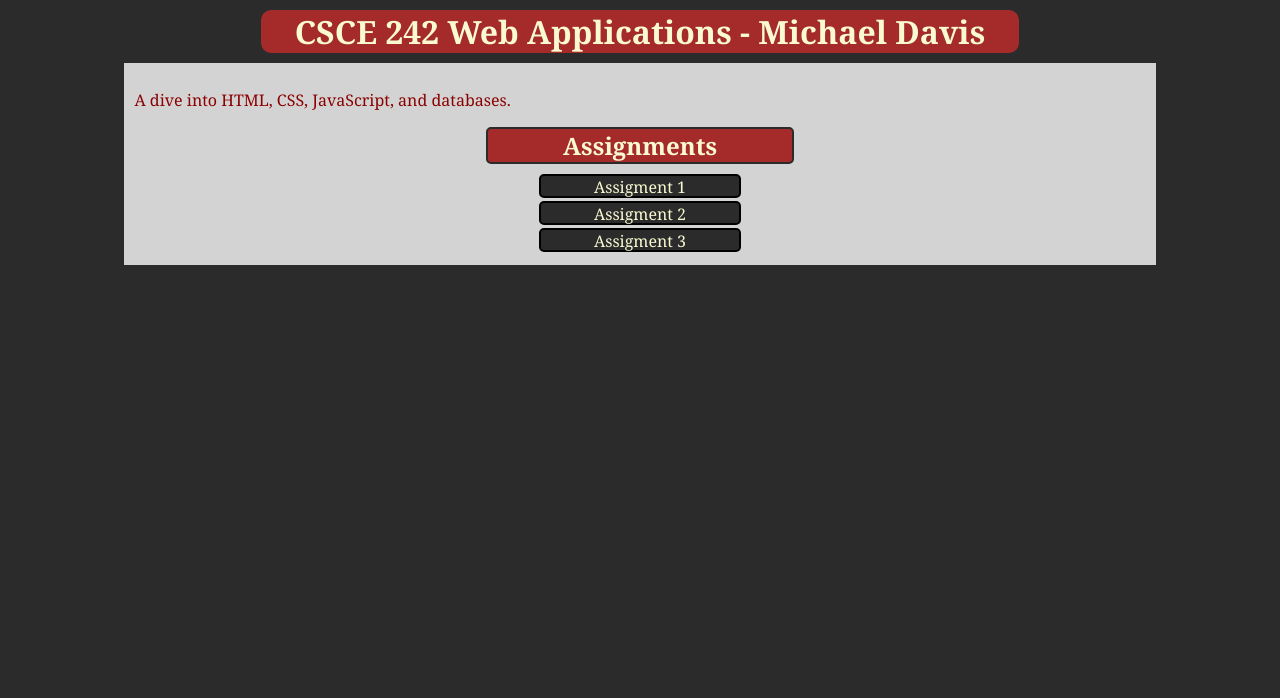
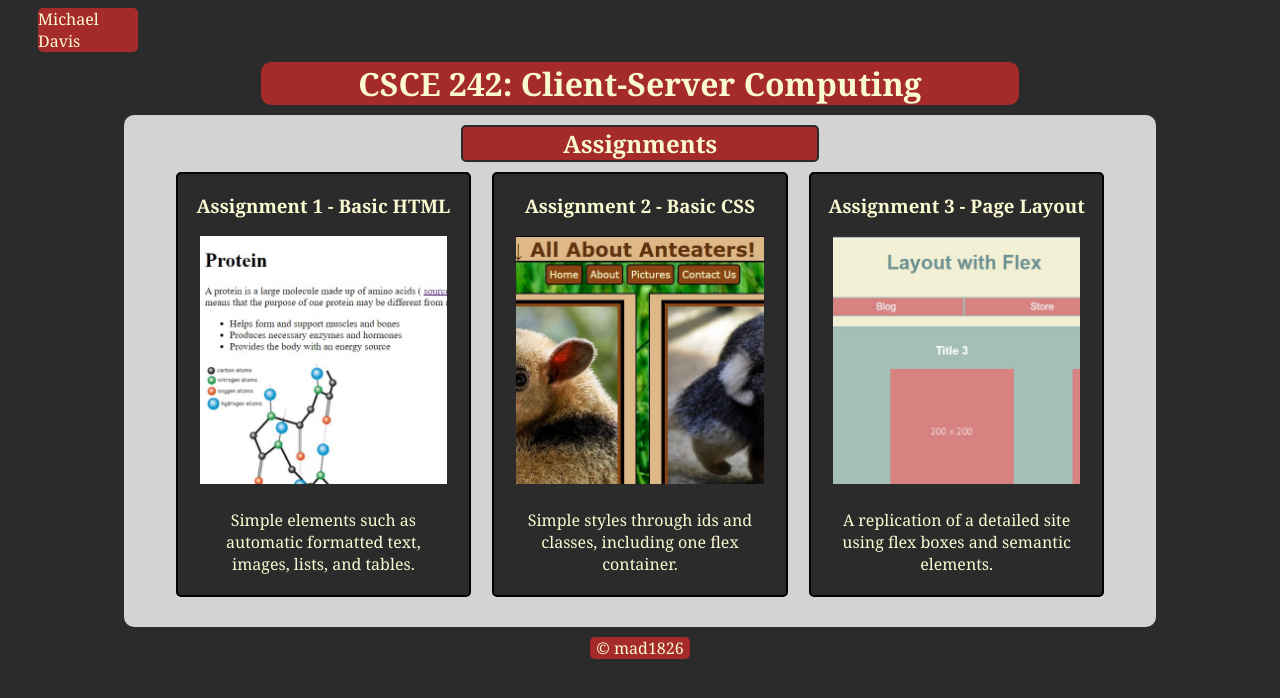
Before and after one commit to mad1826/mad1826.github.io, a plain HTML site: page csce242/index.html in a window 1280 px wide. Drawn offline with Linux system fonts and the light colour scheme.

Commit message:
Commit updated home page

```diff
--- a/csce242/index.html
+++ b/csce242/index.html
@@ -5,15 +5,49 @@
 		<title>Michael Davis CSCE 242</title>
 	</head>
 	<body>
-		<h1 id="title">CSCE 242 Web Applications - Michael Davis</h1>
+		<header>Michael Davis</header>
+		<h1 id="title">CSCE 242: Client-Server Computing</h1>
 		<div id="content">
-			<p>A dive into HTML, CSS, JavaScript, and databases.</p>
 			<h2>Assignments</h2>
-			<ol id="assignments">
-				<li><a href="assignments/01/index.html">Assigment 1</a></li>
-				<li><a href="assignments/02/index.html">Assigment 2</a></li>
-				<li><a href="assignments/03/index.html">Assigment 3</a></li>
-			</ol>
+			<div id="assignments">
+				<article>
+					<a href="assignments/01/index.html">
+						<h3>Assignment 1 - Basic HTML</h3>
+						<div class="assignment-image">
+							<img src="images/ss-1.jpg" />
+						</div>
+						<p>
+							Simple elements such as automatic formatted text, images, lists,
+							and tables.
+						</p>
+					</a>
+				</article>
+				<article>
+					<a href="assignments/02/index.html">
+						<h3>Assignment 2 - Basic CSS</h3>
+						<div class="assignment-image">
+							<img src="images/ss-2.jpg" />
+						</div>
+						<p>
+							Simple styles through ids and classes, including one flex
+							container.
+						</p>
+					</a>
+				</article>
+				<article>
+					<a href="assignments/03/index.html">
+						<h3>Assignment 3 - Page Layout</h3>
+						<div class="assignment-image">
+							<img src="images/ss-3.jpg" />
+						</div>
+						<p>
+							A replication of a detailed site using flex boxes and semantic
+							elements.
+						</p>
+					</a>
+				</article>
+			</div>
 		</div>
+		<footer>&copy; mad1826</footer>
 	</body>
 </html>
--- a/csce242/styles.css
+++ b/csce242/styles.css
@@ -1,6 +1,14 @@
 body {
 	font-family: Cambria, Cochin, Georgia, Times, "Times New Roman", serif;
 	background-color: rgb(43, 43, 43);
+}
+
+header {
+	background-color: brown;
+	color: lightgoldenrodyellow;
+	width: 100px;
+	border-radius: 5px;
+	margin-left: 30px;
 }
 
 #title {
@@ -18,12 +26,13 @@ body {
 	margin: auto;
 	padding: 10px;
 	color: darkred;
+	border-radius: 10px;
 }
 
 #content h2 {
 	color: lightgoldenrodyellow;
 	background-color: brown;
-	width: 30%;
+	width: 45%;
 	margin: auto;
 	text-align: center;
 	border: solid rgb(43, 43, 43) 2px;
@@ -31,19 +40,16 @@ body {
 }
 
 #assignments {
-	width: 20%;
-	margin: auto;
 	padding-top: 10px;
 	padding-left: 0px;
+	margin: 0px 20px;
 }
 
-#assignments li {
-	list-style-type: none;
+#assignments article {
 	background-color: rgb(43, 43, 43);
 	border-radius: 5px;
-	margin-bottom: 3px;
+	margin-bottom: 20px;
 	text-align: center;
-	height: 20px;
 	border: solid black 2px;
 }
 
@@ -60,3 +66,45 @@ body {
 #assignments li:hover a {
 	color: rgb(43, 43, 43);
 }
+
+.assignment-image {
+	width: 85%;
+	margin: auto;
+}
+
+.assignment-image img {
+	width: 100%;
+}
+
+#assignments h1 {
+	margin: 20px;
+}
+
+#assignments p {
+	margin: 20px;
+}
+
+footer {
+	background-color: brown;
+	color: lightgoldenrodyellow;
+	width: 100px;
+	border-radius: 5px;
+	text-align: center;
+	margin: 10px auto;
+}
+
+@media only screen and (min-width: 600px) {
+	#content h2 {
+		width: 35%;
+	}
+
+	#assignments {
+		display: flex;
+		justify-content: space-evenly;
+	}
+
+	#assignments article {
+		max-width: 30%;
+		flex: 1;
+	}
+}
```
Also changed, not shown: csce242/images/ss-1.jpg (added), csce242/images/ss-2.jpg (added), csce242/images/ss-3.jpg (added).
